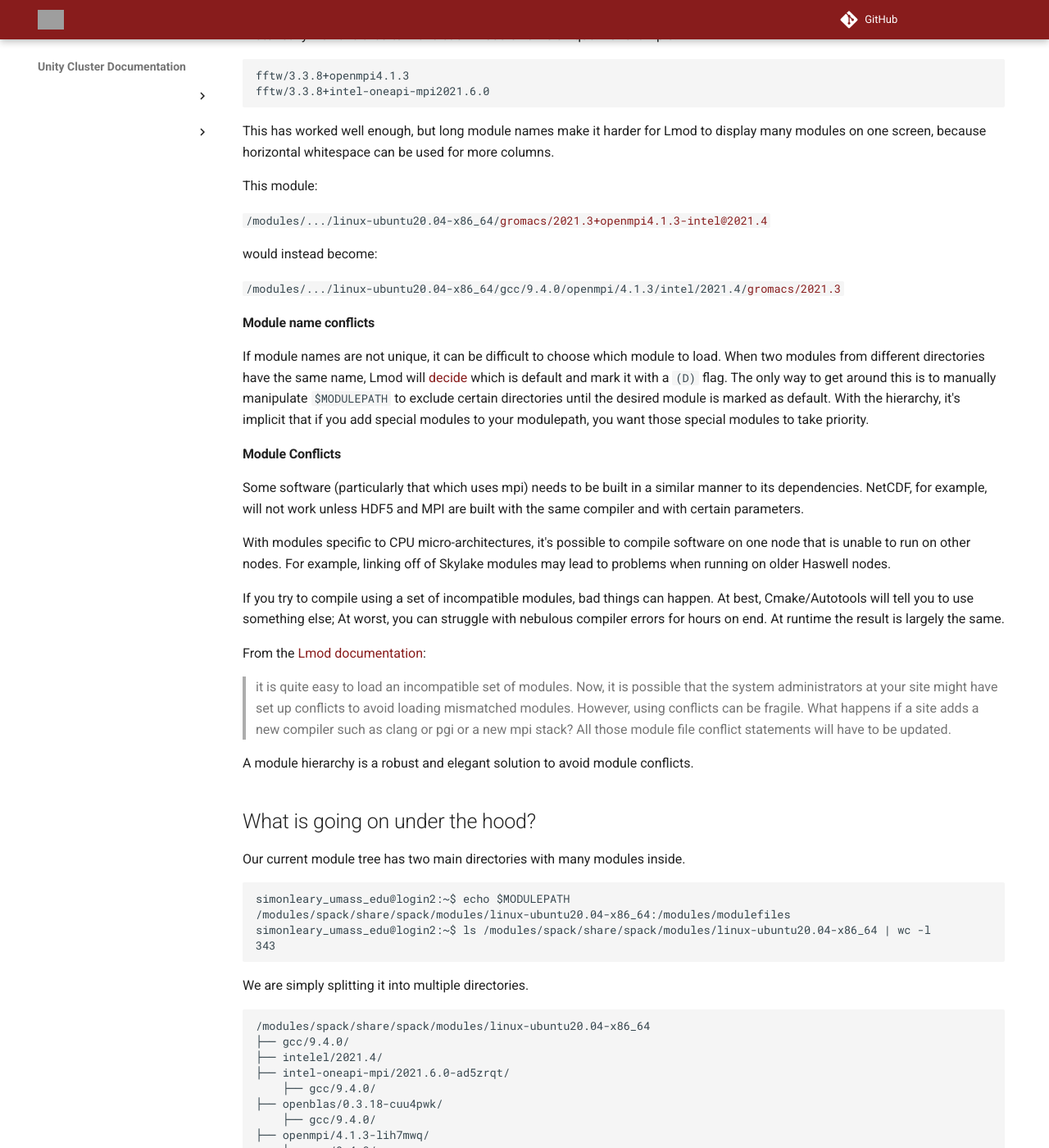
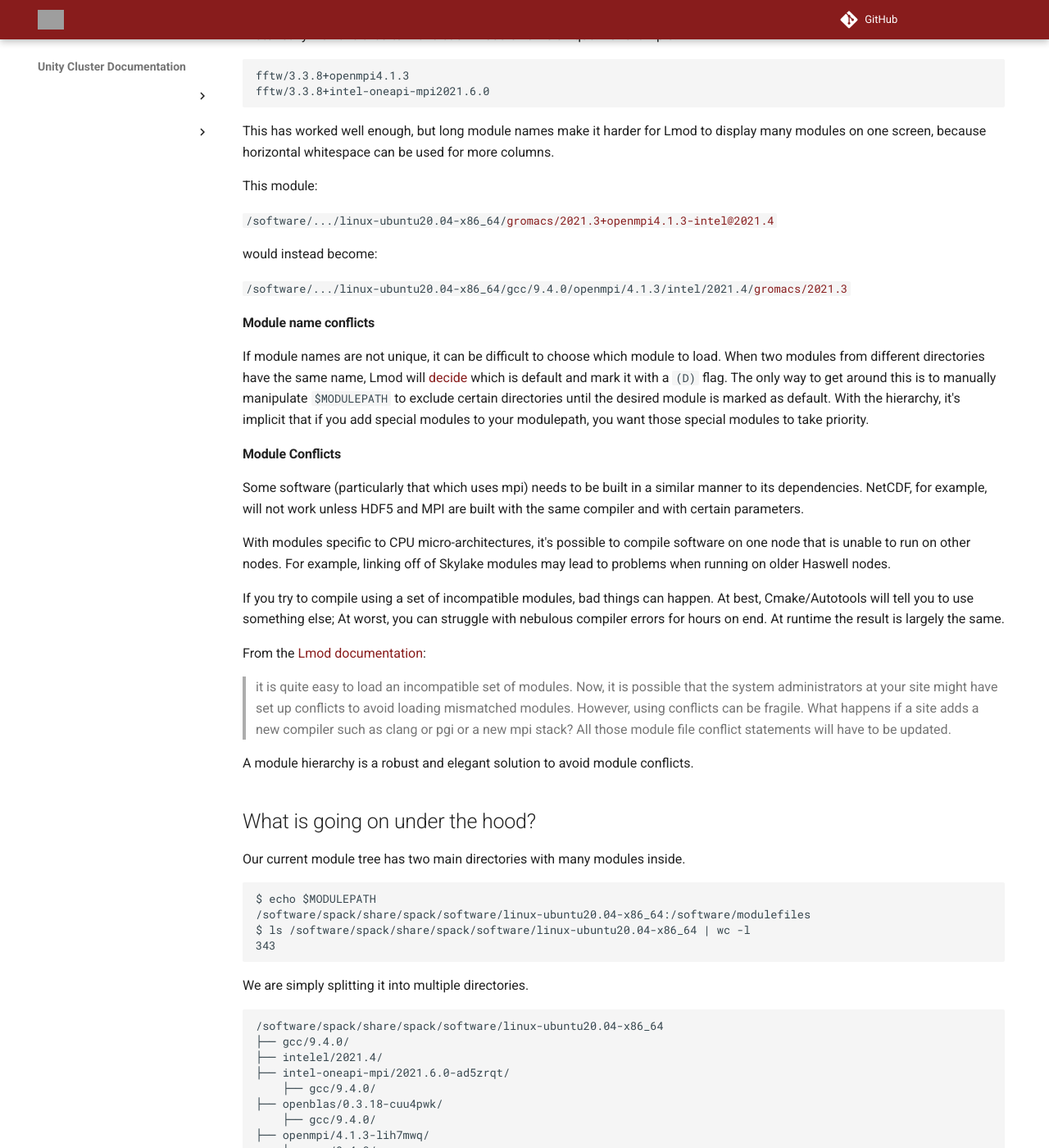
Before and after one commit to UMass-RC/unity-docs, an MkDocs documentation site: the page built from docs/updates/hierarchy-change.md, in a window 1280 px wide and 1400 px high, scrolled down 1880 px. Shown: the whole window at 82% size. Built offline with MkDocs 1.6.1 and Material for MkDocs 9.7.7, drawn with Linux system fonts in a browser that asks for light colours; comment, search, counter and statistics services are not loaded; some of the changed text lies outside the part shown; grey boxes are pictures that could not be loaded.

Commit message:
touchup hierarchy change page

````diff
--- a/docs/updates/hierarchy-change.md
+++ b/docs/updates/hierarchy-change.md
@@ -6,7 +6,7 @@
 
 This means **not all modules can be found with <red>`module avail`</red> by default.**
 
-The information on this page is not critical for proper usage of Unity. We know your time is valuable, so you can always skip to [Using the Module Hierarchy](modules/hierarchy.md) to learn how to work with these changes.
+The information on this page is not critical for proper usage of Unity. We know your time is valuable, so you can always skip to [Using the Module Hierarchy](../software/hierarchy.md) to learn how to work with these changes.
 
 ## What does this mean for my workflow? ##
 
@@ -22,7 +22,7 @@
 Use "module keyword key1 key2 ..." to search for all possible modules matching any of the "keys".
 </code></pre>
 
-In this case you can follow the documentation on [how to use the hierarchy](modules/hierarchy.md#how-to-use-a-non-default-module).
+In this case you can follow the documentation on [how to use the hierarchy](../software/hierarchy.md#how-to-use-a-non-default-module).
 
 In short, you use the <red>`unity-module-find`</red> command, and from that output you should be able to tell which other modules need to be loaded first.
 
@@ -65,11 +65,11 @@
 
 This module:
 
-<code>/modules/.../linux-ubuntu20.04-x86_64/<red>gromacs/2021.3+openmpi4.1.3-intel@2021.4</red></code>
+<code>/software/.../linux-ubuntu20.04-x86_64/<red>gromacs/2021.3+openmpi4.1.3-intel@2021.4</red></code>
 
 would instead become:
 
-<code>/modules/.../linux-ubuntu20.04-x86_64/gcc/9.4.0/openmpi/4.1.3/intel/2021.4/<red>gromacs/2021.3</red></code>
+<code>/software/.../linux-ubuntu20.04-x86_64/gcc/9.4.0/openmpi/4.1.3/intel/2021.4/<red>gromacs/2021.3</red></code>
 
 #### Module name conflicts ####
 If module names are not unique, it can be difficult to choose which module to load. When two modules from different directories have the same name, Lmod will [decide](https://lmod.readthedocs.io/en/latest/060_locating.html#marking-a-version-as-default) which is default and mark it with a `(D)` flag. The only way to get around this is to manually manipulate `$MODULEPATH` to exclude certain directories until the desired module is marked as default. With the hierarchy, it's implicit that if you add special modules to your modulepath, you want those special modules to take priority.
@@ -89,14 +89,14 @@
 ## What is going on under the hood? ##
 Our current module tree has two main directories with many modules inside.
 ```
-simonleary_umass_edu@login2:~$ echo $MODULEPATH
-/modules/spack/share/spack/modules/linux-ubuntu20.04-x86_64:/modules/modulefiles
-simonleary_umass_edu@login2:~$ ls /modules/spack/share/spack/modules/linux-ubuntu20.04-x86_64 | wc -l
+$ echo $MODULEPATH
+/software/spack/share/spack/software/linux-ubuntu20.04-x86_64:/software/modulefiles
+$ ls /software/spack/share/spack/software/linux-ubuntu20.04-x86_64 | wc -l
 343
 ```
 We are simply splitting it into multiple directories.
 ```
-/modules/spack/share/spack/modules/linux-ubuntu20.04-x86_64
+/software/spack/share/spack/software/linux-ubuntu20.04-x86_64
 ├── gcc/9.4.0/
 ├── intelel/2021.4/
 ├── intel-oneapi-mpi/2021.6.0-ad5zrqt/
@@ -109,7 +109,7 @@
         ├── gcc/9.4.0/
 ```
 
-The Unity module set is split in two. `/modules/modulefiles` contains our homebrew modules, those compiled by hand by the admins. `/modules/spack/share/spack/modules/` contains modules created by Spack. **`/modules/modulefiles` is not changing.**
+The Unity module set is split in two. `/software/modulefiles` contains our homebrew modules, those compiled by hand by the admins. `/software/spack/share/spack/software/` contains modules created by Spack. **`/software/modulefiles` is not changing.**
 
 Certain modules will now add a directory to your modulepath, making the modules in that directory available to load.
 
@@ -134,7 +134,7 @@
 
 ## Learn more ##
 
-[Using the Module Hierarchy](modules/hierarchy.md)
+[Using the Module Hierarchy](../software/hierarchy.md)
 
 [https://lmod.readthedocs.io/en/latest/010_user.html#module-hierarchy](https://lmod.readthedocs.io/en/latest/010_user.html#module-hierarchy)
 
````
